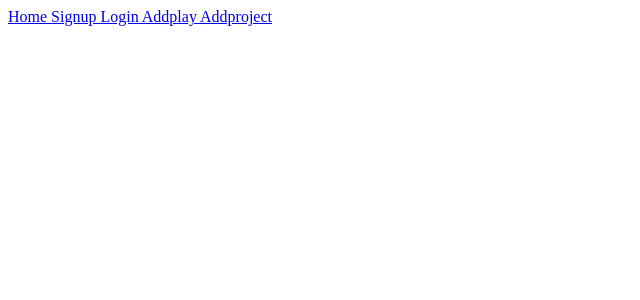
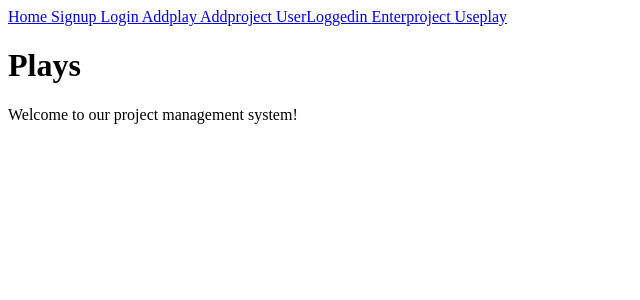
Before and after one commit to jeffbfitz383/video-assistant, a React (Create React App) app in the folder client/: page /Useplay in a window 1280 px wide. Shown: the top 300 px of the page, without its empty margins (0-640 px from the left). Built offline with nearby package versions, Linux system fonts and the light colour scheme.

Commit message:
all front end routes created

```diff
--- a/client/src/components/App.js
+++ b/client/src/components/App.js
@@ -6,6 +6,9 @@
 import Login from './Login'
 import Addplay from './Addplay'
 import Addproject from "./Addproject";
+import UserLoggedin from "./UserLoggedin";
+import Enterproject from "./Enterproject"
+import Useplay from "./Useplay"
 
 function App() {
   //return <h1>Highlight Video Assistant</h1>;
@@ -30,6 +33,15 @@
             <Route exact path="/Addproject">
               <Addproject/>
             </Route>
+            <Route exact path="/UserLoggedin">
+              <UserLoggedin/>
+            </Route>
+            <Route exact path="/Enterproject">
+              <Enterproject/>
+            </Route>
+            <Route exact path="/Useplay">
+              <Useplay/>
+            </Route>
 
           </Switch>
 
--- /dev/null
+++ b/client/src/components/Enterproject.js
@@ -0,0 +1,13 @@
+import React from 'react';
+
+function Enterproject() {
+    return (
+        <div>
+            <h1>Enter prject</h1>
+            <p>Welcome to the enterproject page</p>
+            {/* You can add more HTML elements here */}
+        </div>
+    );
+}
+
+export default Enterproject;
--- a/client/src/components/NavBar.js
+++ b/client/src/components/NavBar.js
@@ -9,6 +9,9 @@
         <Link to="/Login">  Login    </Link>
         <Link to="/Addplay">  Addplay    </Link>
         <Link to="/Addproject">  Addproject    </Link>
+        <Link to="/UserLoggedin">  UserLoggedin    </Link>
+        <Link to="/Enterproject">  Enterproject   </Link>
+        <Link to="/Useplay">  Useplay   </Link>
 
 
         </nav>
--- /dev/null
+++ b/client/src/components/Useplay.js
@@ -0,0 +1,13 @@
+import React from 'react';
+
+function Useplay() {
+    return (
+        <div>
+            <h1>Plays</h1>
+            <p>Welcome to our project management system!</p>
+            {/* You can add more HTML elements here */}
+        </div>
+    );
+}
+
+export default Useplay;
--- /dev/null
+++ b/client/src/components/UserLoggedin.js
@@ -0,0 +1,14 @@
+// UserLoggedin.js
+import React from 'react';
+
+function UserLoggedin() {
+    return (
+        <div>
+            <h1>User Page</h1>
+            <p>Would you like to create a project or enter a project?</p>
+            {/* You can add more HTML elements here */}
+        </div>
+    );
+}
+
+export default UserLoggedin;
```
